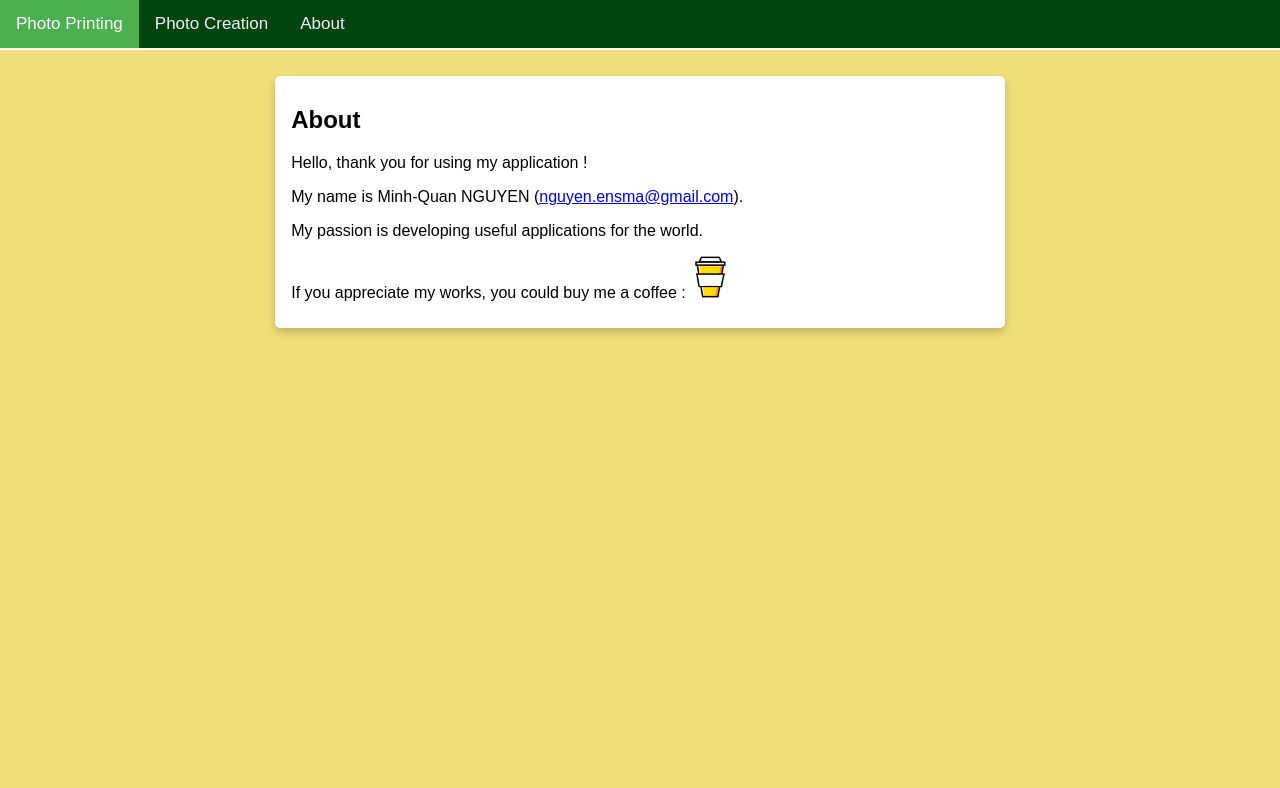
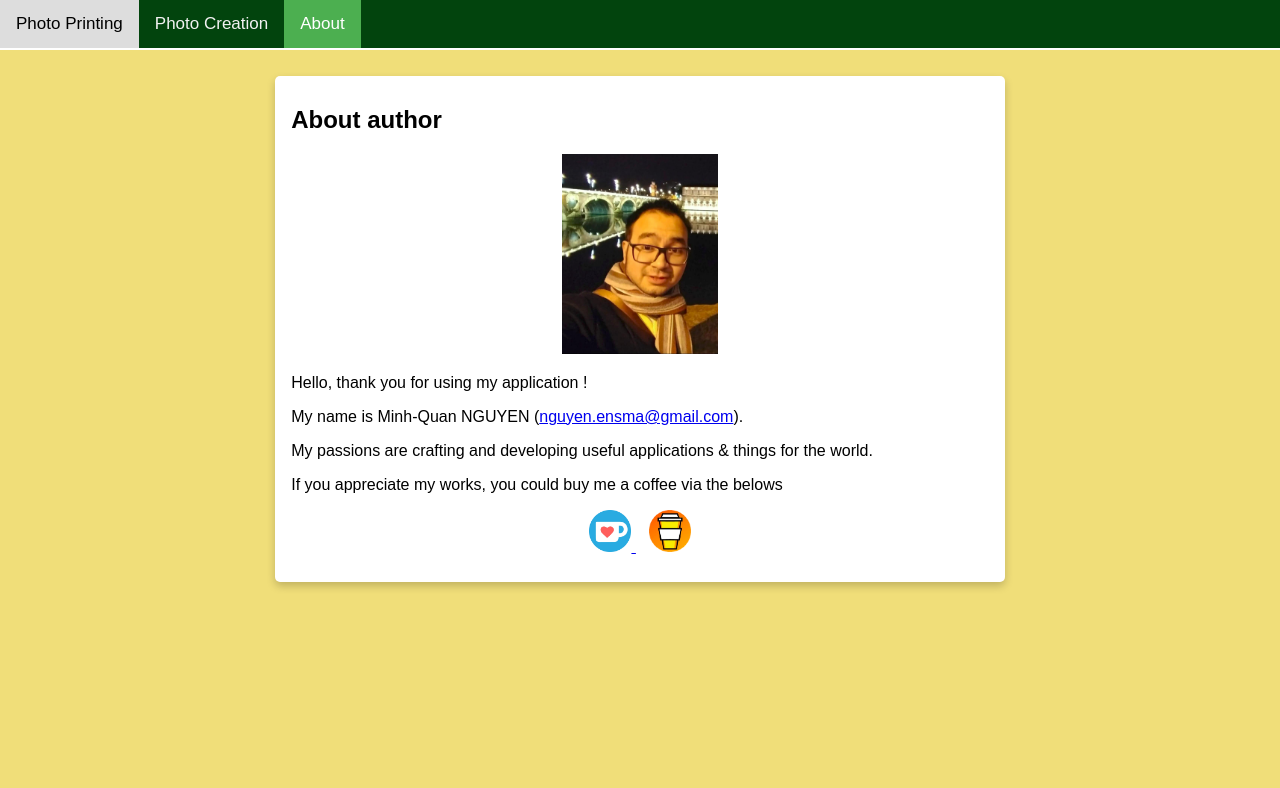
Before and after one commit to EtangDesApplis/PhotoLab, a Django app: page /about/ in a window 1280 px wide. Shown: the top 788 px of the page. Run offline with Django 3.2, Linux system fonts and the light colour scheme.

Commit message:
add ko-fi link

```diff
--- a/PhotoLab/templates/about.html
+++ b/PhotoLab/templates/about.html
@@ -4,14 +4,22 @@
     <div class="container_outside">
         <div class="card">
             <div class="container">
-                <h2>About</h2>
+                <h2>About author</h2>
+                <p align="center">
+                    <img src="{% static 'images/author.png'%}" alt="My photo" height="200">
+                </p>
                 <p>Hello, thank you for using my application !</p>
                 <p>My name is Minh-Quan NGUYEN (<a href="mailto:nguyen.ensma@gmail.com">nguyen.ensma@gmail.com</a>).</p>
-                <p>My passion is developing useful applications for the world.</p>
-                <p>If you appreciate my works, you could buy me a coffee :
-                <a href="https://www.buymeacoffee.com/nguyen31" download>
-                    <img src="{% static 'images/buymeacoffee.png'%}" alt="Buy me a coffee" style="width:42px;height:42px;">
-                </a>
+                <p>My passions are crafting and developing useful applications & things for the world.</p>
+                <p>If you appreciate my works, you could buy me a coffee via the belows</p>
+                <p align="center">
+                    <a href="https://ko-fi.com/nguyen31">
+                        <img src="{% static 'images/ko-fi.png'%}" alt="Ko-fi link" height="42">
+                    </a>
+                    &nbsp;&nbsp;
+                    <a href="https://www.buymeacoffee.com/nguyen31">
+                    <img src="{% static 'images/buymeacoffee.png'%}" alt="Buy me a coffee link" height="42">
+                    </a>
                 </p>
             </div>
         </div>
--- a/PhotoLab/templates/base.html
+++ b/PhotoLab/templates/base.html
@@ -137,20 +137,12 @@ body {
 <body>
 
 <div class="topnav">
-  <a class="active" href="/photo-printing">Photo Printing</a>
+  <a href="/photo-printing">Photo Printing</a>
   <a href="/photo-creation">Photo Creation</a>
-  <a href="/about">About</a>
+  <a class="active" href="/about">About</a>
 </div>
 
 <div class="main" style="padding-left:16px">
-  <!--div class="container_outside">
-    <div class="card">
-      <div class="container">
-
-      </div>
-    </div>
-
-  </div-->
   {% block content %}
   {% endblock %}
 </div>
```
Also changed, not shown: PhotoLab/static/images/author.png (added), PhotoLab/static/images/buymeacoffee.png, PhotoLab/static/images/ko-fi.png (added), 1 other file.
